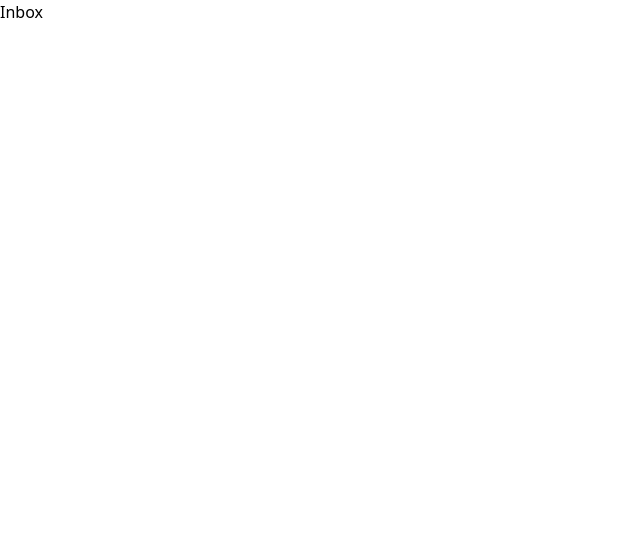
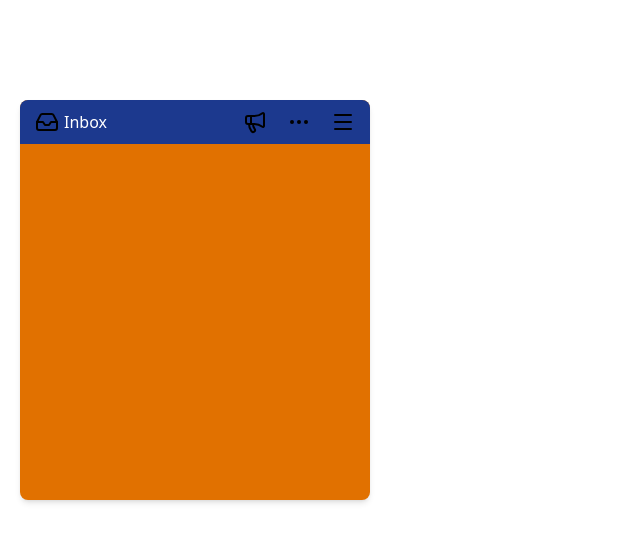
Before and after one commit to alihassan2345/todo_intern_practice, a Next.js app: page / in a window 1280 px wide. Shown: the top 542 px of the page, without its empty margins (0-640 px from the left). Built offline with nearby package versions, Linux system fonts and the light colour scheme.

Commit message:
todo wrong

```diff
--- a/package.json
+++ b/package.json
@@ -9,9 +9,11 @@
     "lint": "eslint"
   },
   "dependencies": {
+    "lucide-react": "^0.562.0",
     "next": "16.1.3",
     "react": "19.2.3",
-    "react-dom": "19.2.3"
+    "react-dom": "19.2.3",
+    "react-icons": "^5.5.0"
   },
   "devDependencies": {
     "@tailwindcss/postcss": "^4",
--- a/src/Components/Inbox.tsx
+++ b/src/Components/Inbox.tsx
@@ -1,12 +1,17 @@
+import { Ellipsis, InboxIcon, Megaphone, Menu } from 'lucide-react'
 import React from 'react'
 
 const Inbox = () => {
     return (
         <>
-        <div>
-            <div id='inboxtitle'>
-                <h3>Inbox</h3>
-                <div title='icon_hide'></div>
+            <div className='w-[350px] bg-amber-600 ml-[20px] mt-[100px] h-[400px] rounded-lg shadow-md '>
+                <div id='inboxtitle' className='flex justify-between bg-blue-900 pl-[15px] pr-[15px] pt-[10px] pb-[10px] rounded-t-lg  '>
+                    <div className='flex gap-[5px]'><InboxIcon /> <h3 className='text-white'> Inbox</h3></div>
+                    <div title='icon_hide' className='flex gap-[20px]'>
+                        <Megaphone />
+                        <Ellipsis />
+                        <Menu />
+                    </div>
                 </div>
 
 
```
Also changed, not shown: 1 other file (tests, documents, lock files or other folders). Lines whose indentation alone changed are shown as unchanged.
